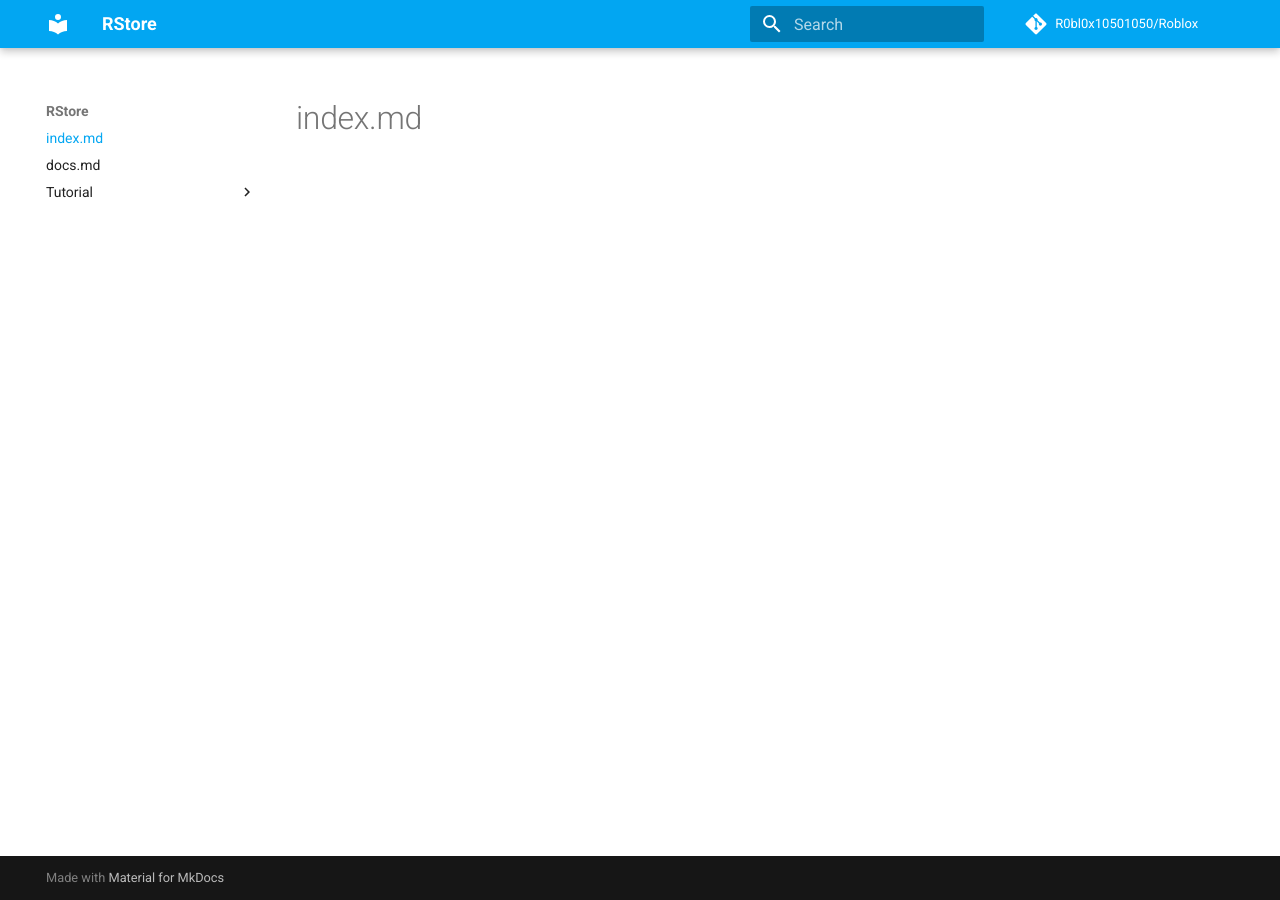
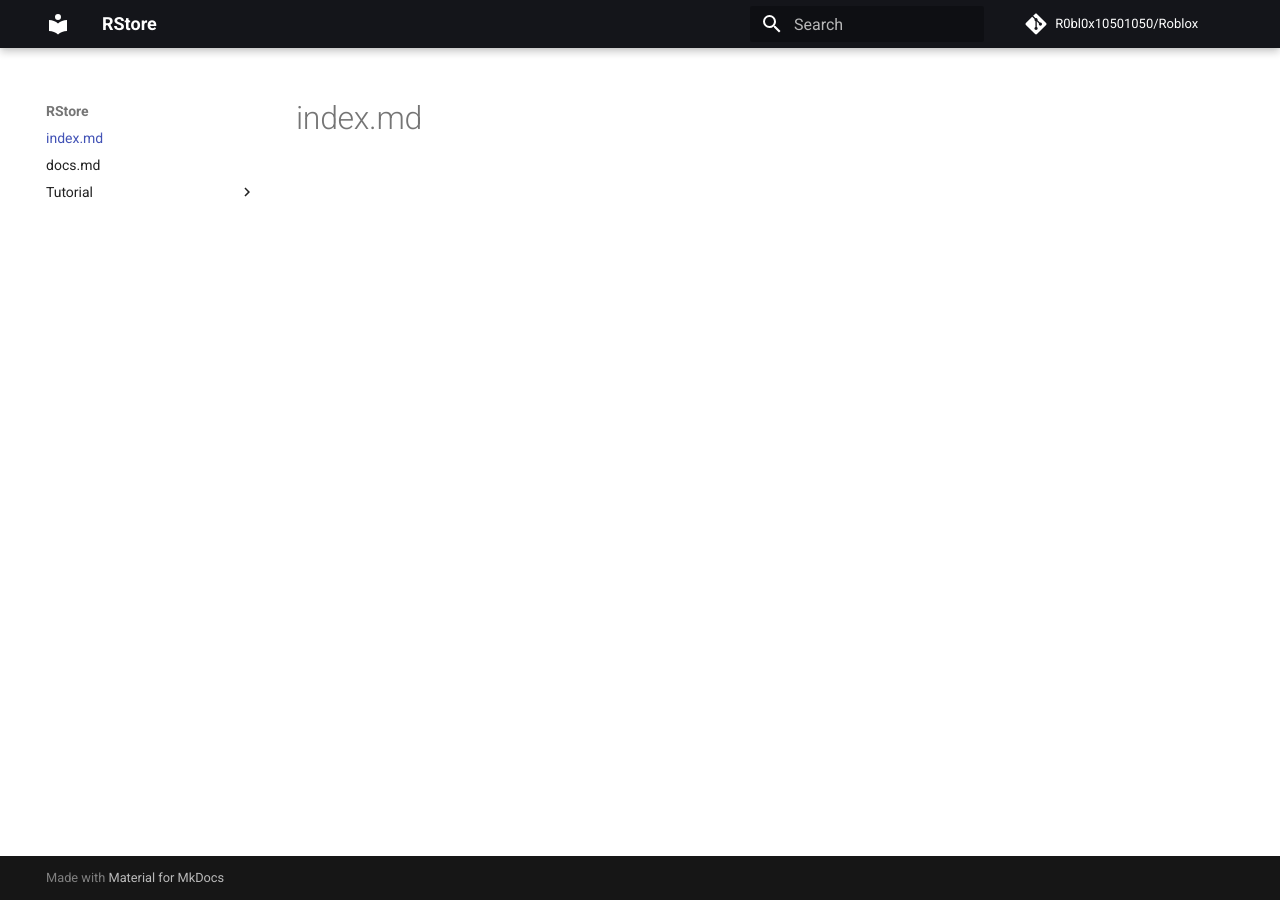
Before and after one commit to R0bl0x10501050/RStoreModule, an MkDocs documentation site: the page built from docs/index.md, in a window 1280 px wide. Built offline with MkDocs 1.6.1 and Material for MkDocs 9.7.7, drawn with Linux system fonts in a browser that asks for light colours; comment, search, counter and statistics services are not loaded.

Commit message:
Update mkdocs.yml

```diff
--- a/mkdocs.yml
+++ b/mkdocs.yml
@@ -6,5 +6,5 @@ repo_url: https://github.com/R0bl0x10501050/Roblox
 theme:
   name: material
   palette:
-    primary: "Light Blue"
+    primary: "Black"
     accent: "Light Blue"
```
